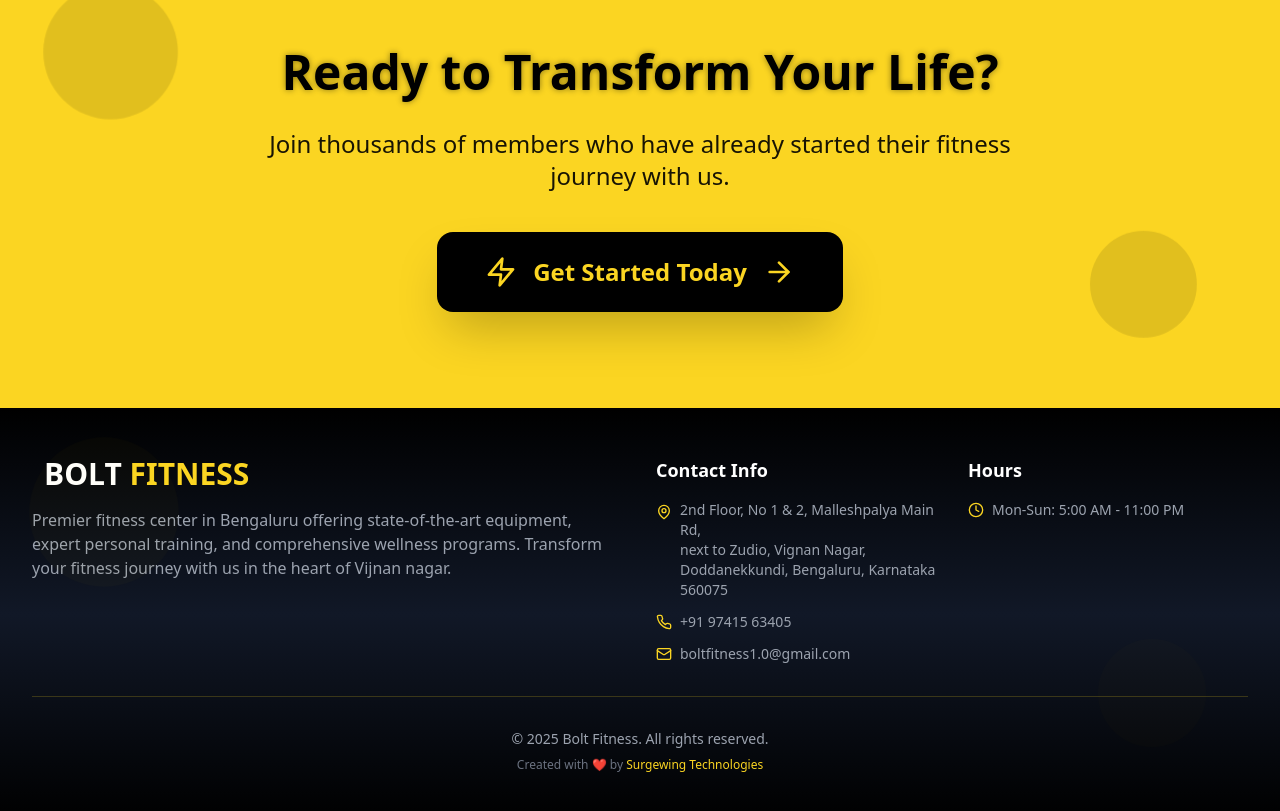
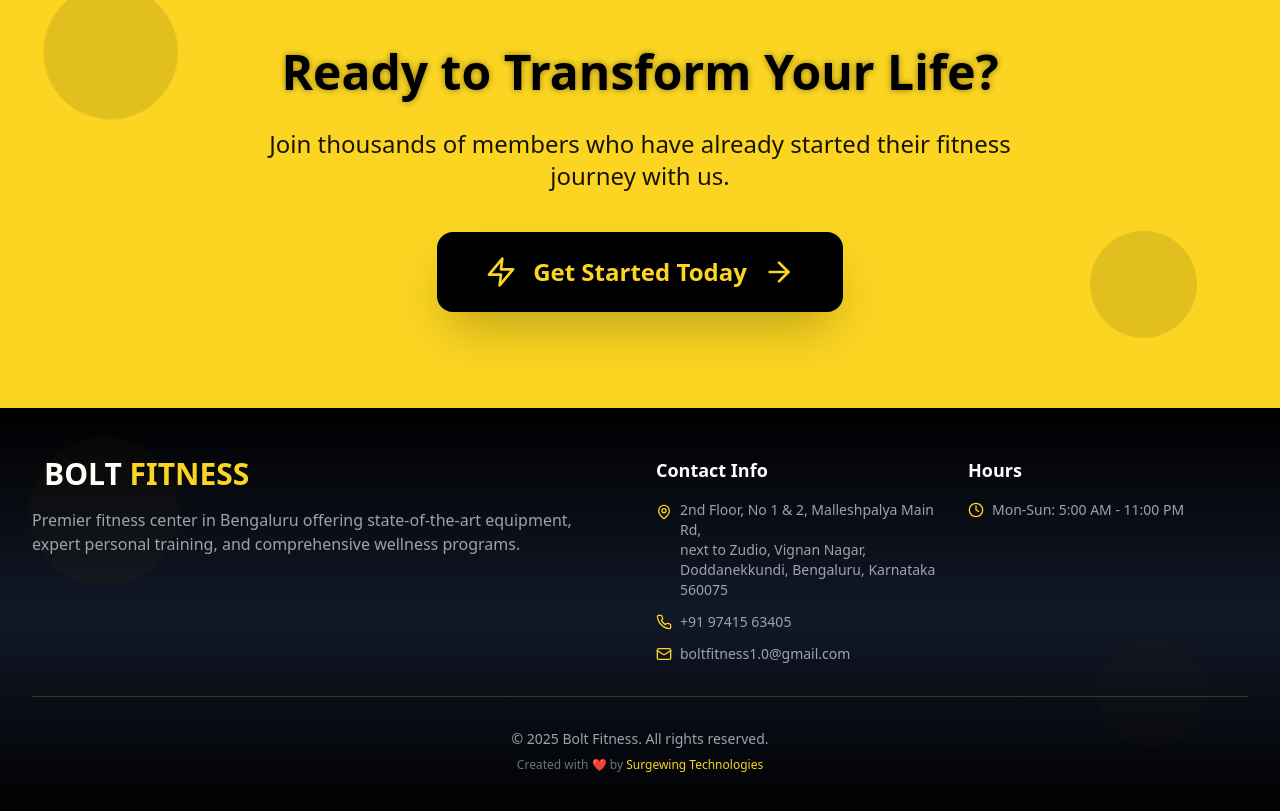
Before and after one commit to JSuhas123/BoltFitnessGym, a React (Vite) app: page / in a window 1280 px wide. Shown: the part 2769-3580 px from the top of the page. Built offline with nearby package versions, Linux system fonts and the light colour scheme.

Commit message:
Simplify footer description text
Removed redundant text from the footer description.

```diff
--- a/src/components/Footer.tsx
+++ b/src/components/Footer.tsx
@@ -40,8 +40,7 @@
             </div>
             <p className="text-gray-400 mb-4">
               Premier fitness center in Bengaluru offering state-of-the-art equipment,
-              expert personal training, and comprehensive wellness programs. Transform your
-              fitness journey with us in the heart of Vijnan nagar.
+              expert personal training, and comprehensive wellness programs.
             </p>
           </div>
 
```
